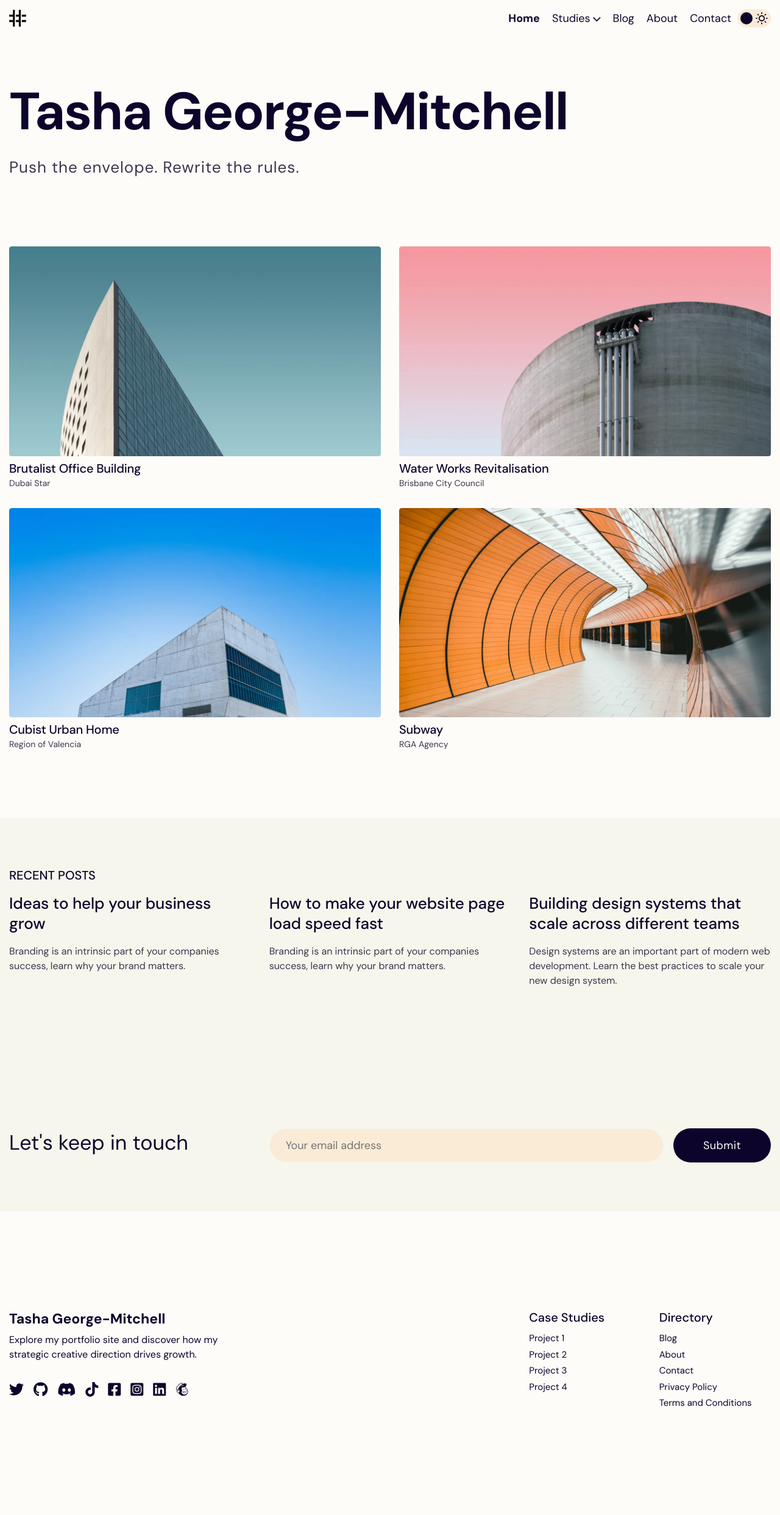
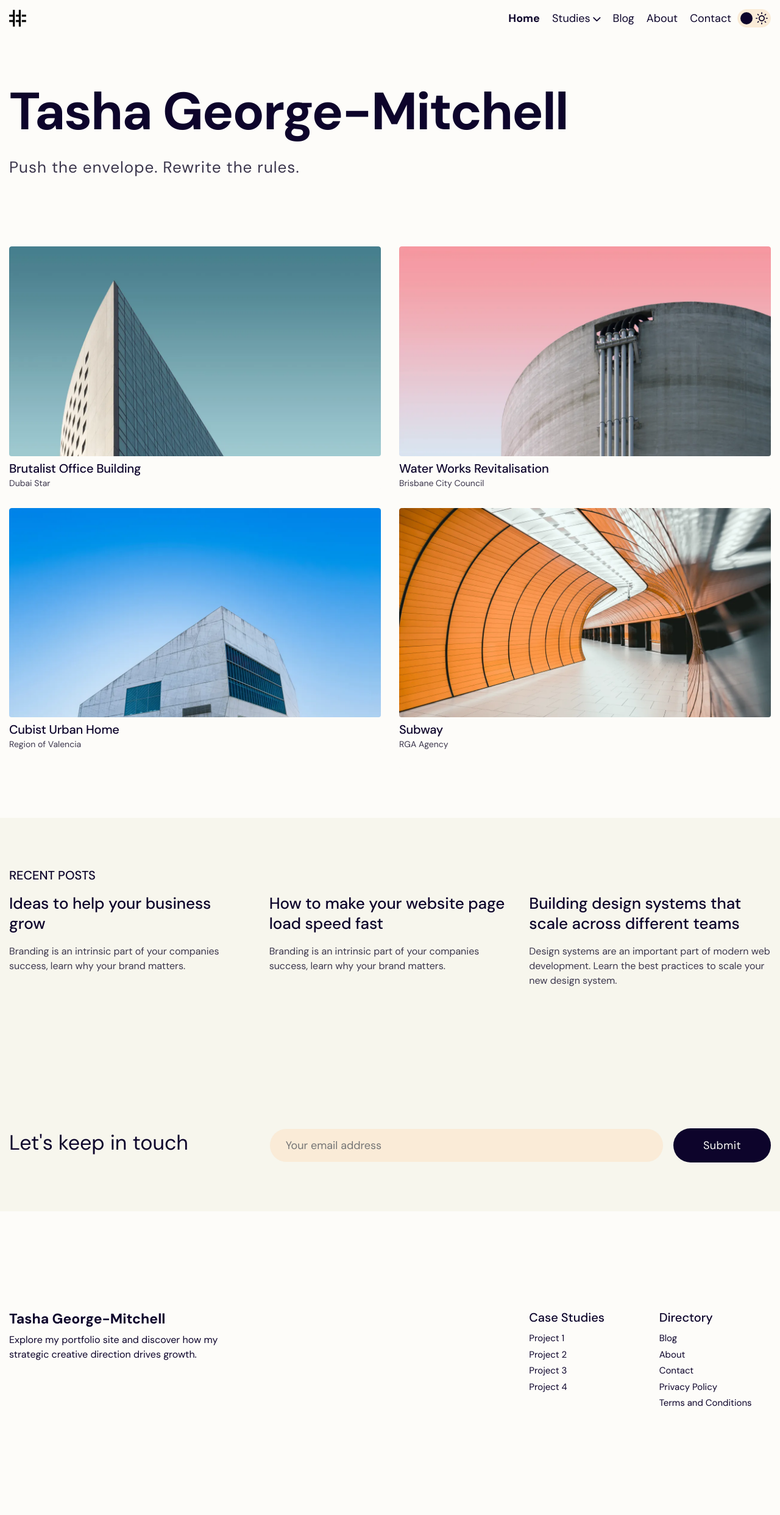
Before and after one commit to tglivebold/portfolio, a Jekyll site: the page built from pages/home.md, in a window 1280 px wide. Shown: the whole page at 61% size. Built offline with Jekyll 4.4.1, drawn with Linux system fonts in a browser that asks for light colours.

Commit message:
Update _config.yml

```diff
--- a/_config.yml
+++ b/_config.yml
@@ -172,7 +172,7 @@ footer:
   enable_footer: true # show/hide the entire footer
   footer_title: "Tasha George-Mitchell"
   footer_description: "Explore my portfolio site and discover how my strategic creative direction drives growth."
-  enable_social_media_icons: true
+  enable_social_media_icons: false
   enable_contact_details: false
   enable_menu_footer_primary: true
   enable_menu_footer_secondary: true
```
